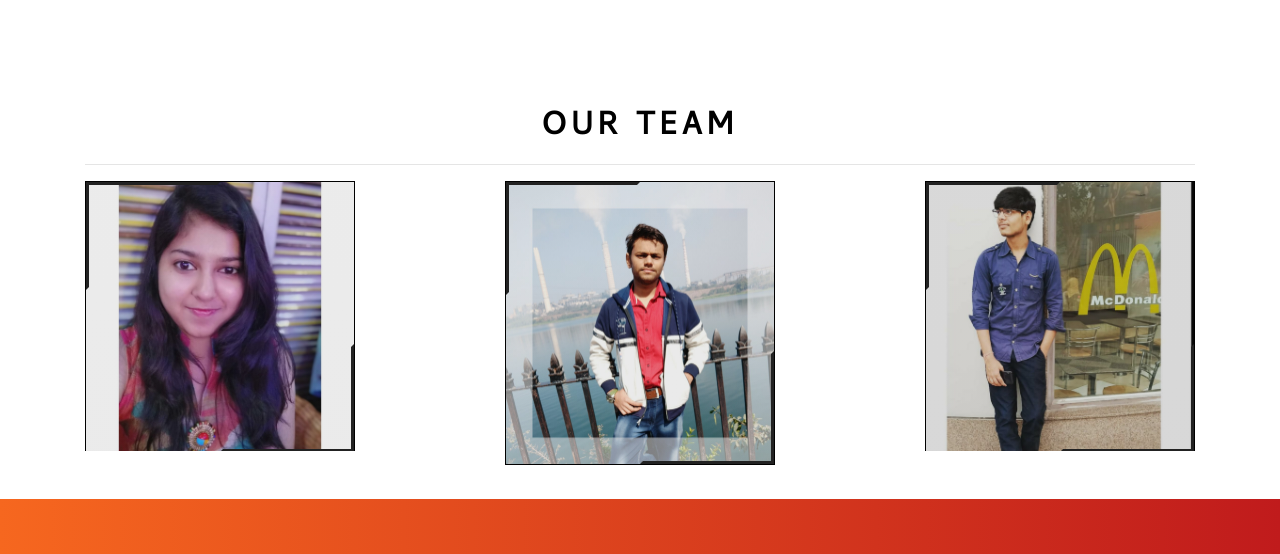
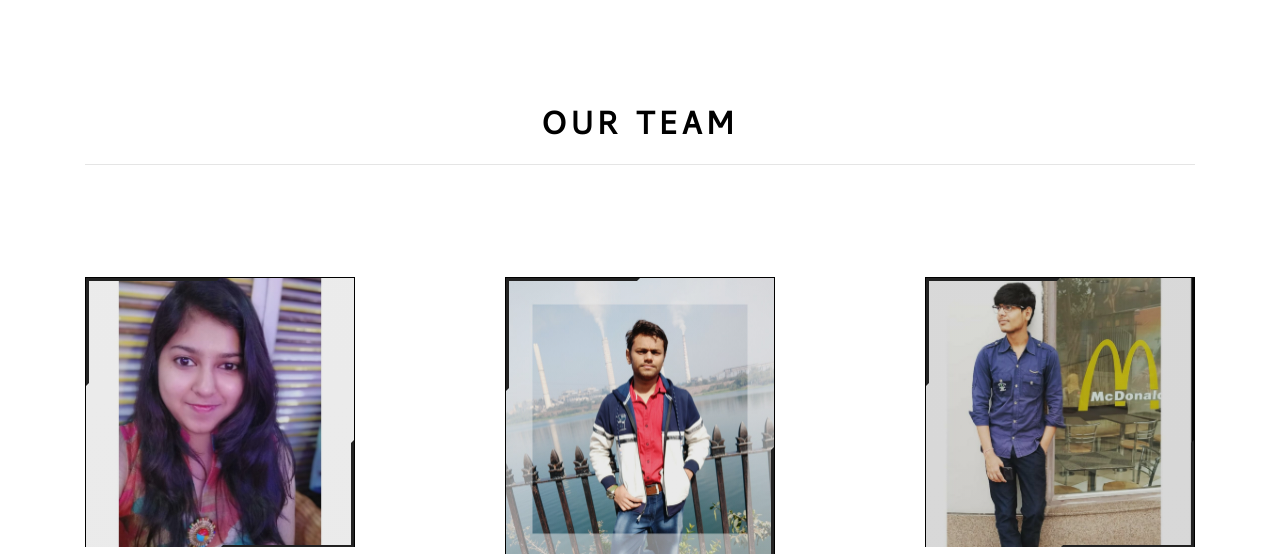
Before and after one commit to luctivud/Mini-Project-2019, a plain HTML site: page index.html in a window 1280 px wide. Shown: the part 1970-2524 px from the top of the page. Drawn offline with nearby package versions, Linux system fonts and the light colour scheme.

Commit message:
last edit

```diff
--- a/assets/css/style.css
+++ b/assets/css/style.css
@@ -43,6 +43,9 @@ body > h1, body > p {
 .ls-auto{
   letter-spacing: 5px;
   font-weight: bold;
+}
+.mt-7{
+  margin-top: 7rem;
 }
 .mt-15{
   margin-top: 15rem;
--- a/index.html
+++ b/index.html
@@ -174,7 +174,7 @@
     <div class="container mt-15">
         <h2 class="d-flex justify-content-center ls-auto">OUR TEAM</h2>
         <hr>
-        <div class="row">
+        <div class="row mt-7">
             <div class="col-sm-6 col-md-4 sized mr-auto">
                 <div class="profile-card">
                     <div class="profile-img">
```
